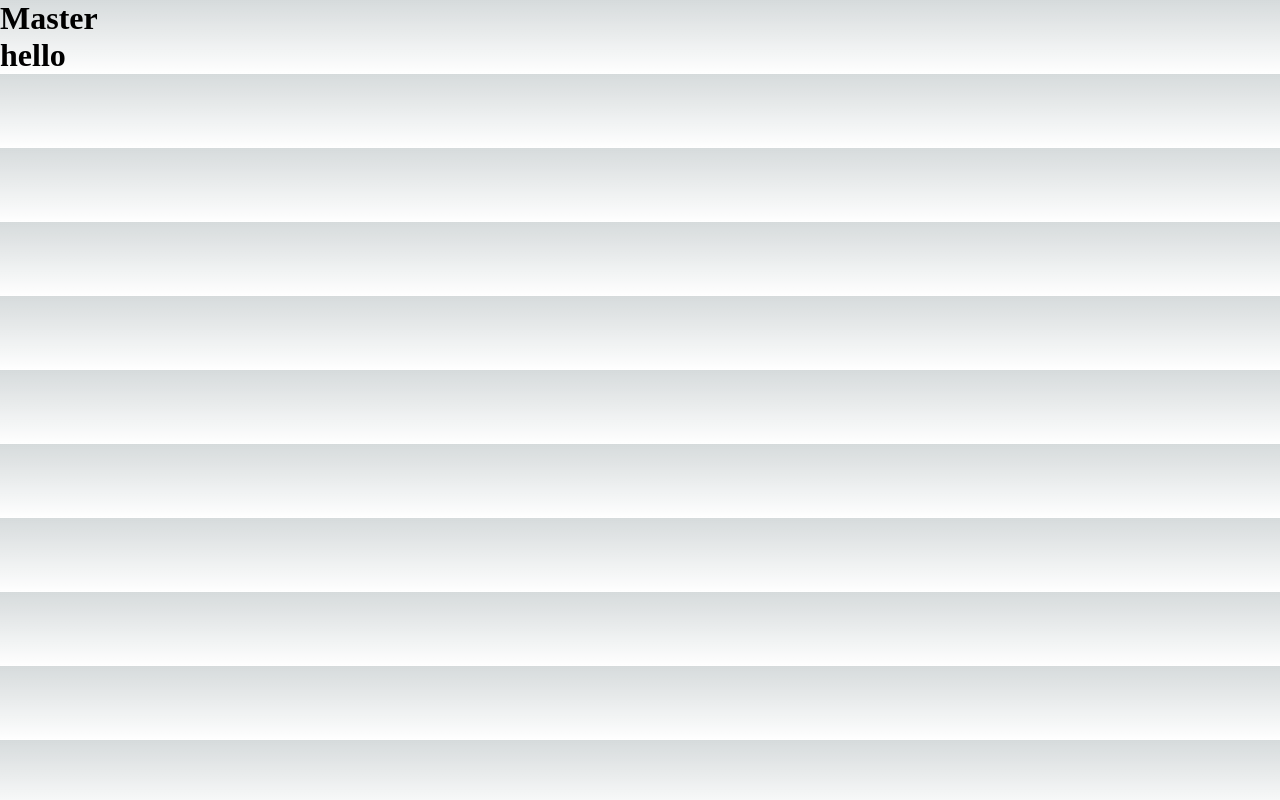
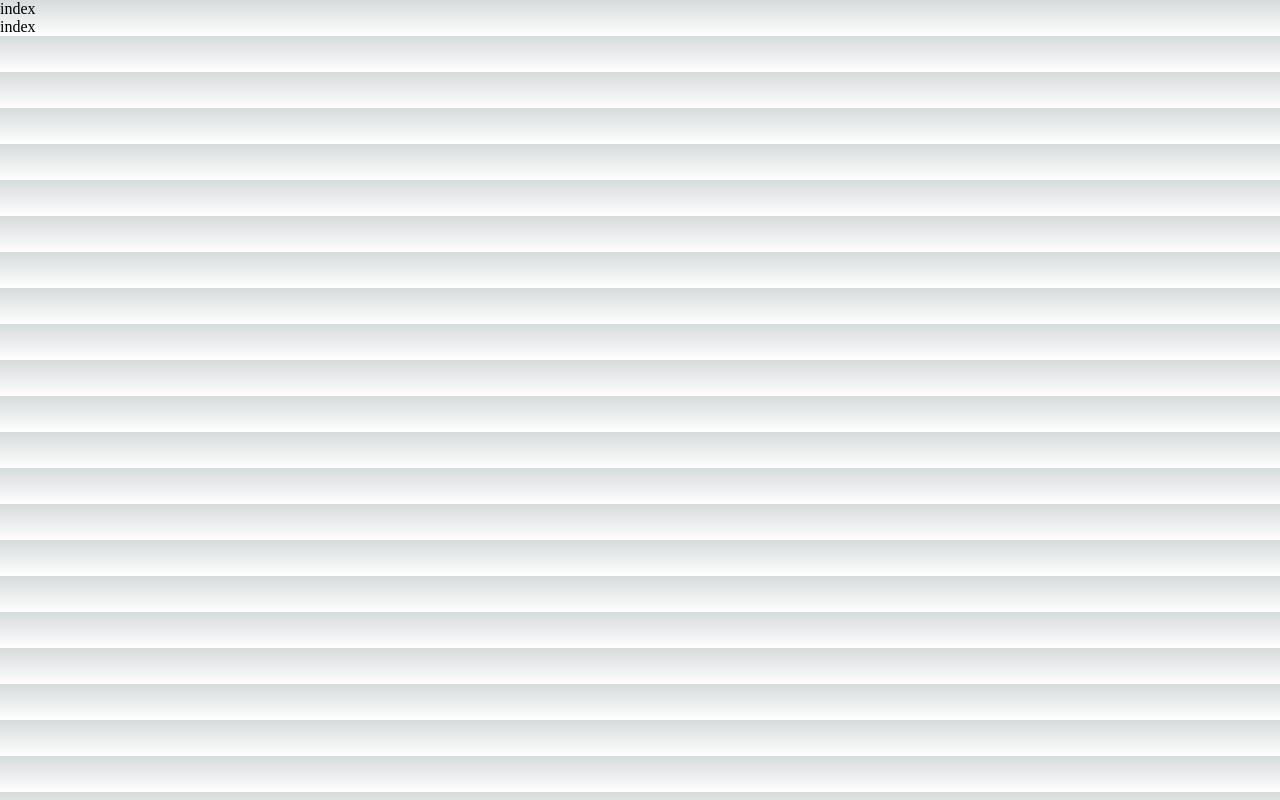
Before and after one commit to 404-Runtime-Terror/Password-Manager-Frontend, a Next.js app: page / in a window 1280 px wide. Built offline with nearby package versions, Linux system fonts and the light colour scheme.

Commit message:
components file created

```diff
--- /dev/null
+++ b/Components/Login/index.jsx
@@ -0,0 +1,8 @@
+import React from 'react'
+import style from "./style.module.css"
+
+export const Login = () => {
+  return (
+    <div>index</div>
+  )
+}
--- /dev/null
+++ b/Components/Navbar/index.jsx
@@ -0,0 +1,8 @@
+import React from 'react'
+import style from "./style.module.css"
+
+export const Navbar = () => {
+  return (
+    <div>index</div>
+  )
+}
--- a/pages/index.js
+++ b/pages/index.js
@@ -1,4 +1,6 @@
 import Head from "next/head";
+import { Login } from "../components/login";
+import { Navbar } from "../components/Navbar";
 import style from "./title.module.css";
 
 export default function Home() {
@@ -11,8 +13,8 @@ export default function Home() {
         <link rel="icon" href="/favicon.ico" />
       </Head>
       <main>
-        <h1 className={style.tit}>Master</h1>
-        <h1 className={style.tit}>hello</h1>
+        <Navbar />
+        <Login />
       </main>
     </>
   );
```
Also changed, not shown: Components/Login/style.module.css (added), Components/Navbar/style.module.css (added).
